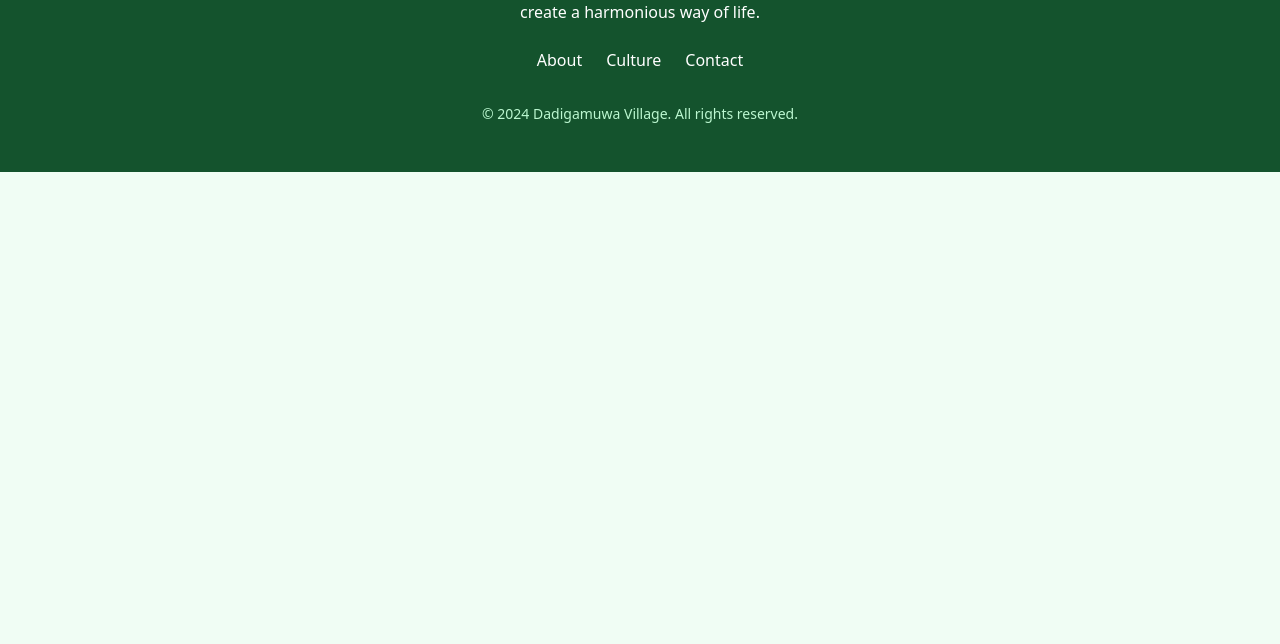
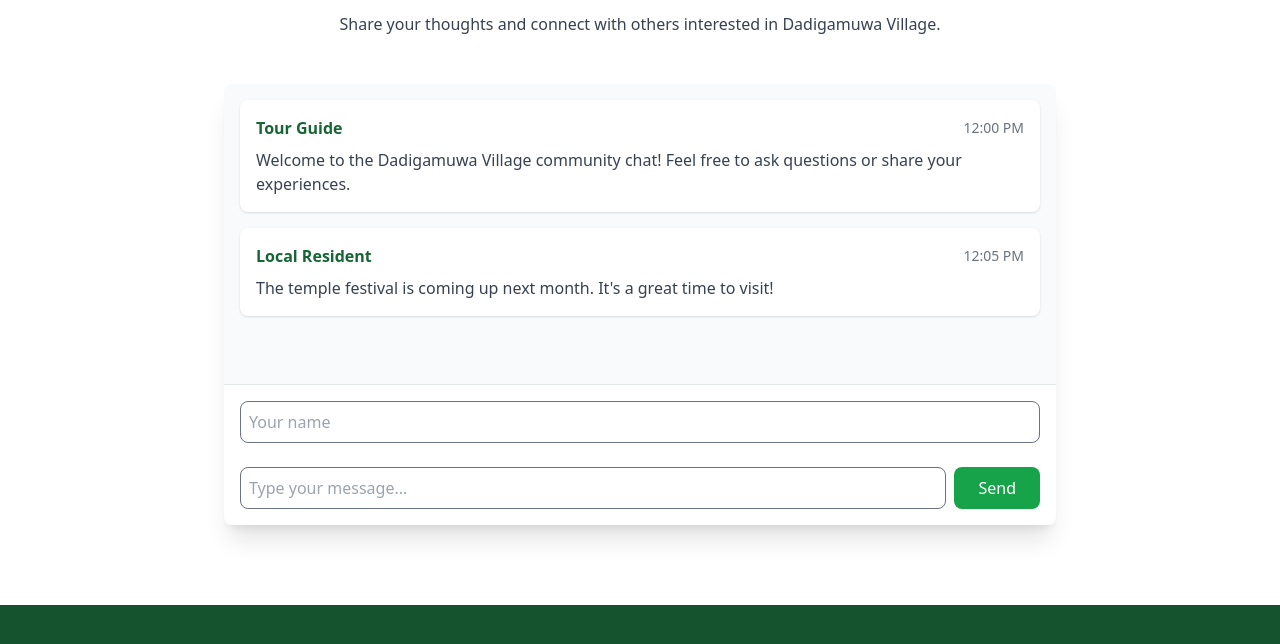
Before and after one commit to Slruvin/BRTweb, a plain HTML site: page index.html in a window 1280 px wide. Shown: the part 3266-3910 px from the top of the page. Before the commit the page ends 3438 px from the top, so only its background shows below. Drawn offline with nearby package versions, Linux system fonts and the light colour scheme.

Commit message:
Update index.html

```diff
--- a/index.html
+++ b/index.html
@@ -7,7 +7,7 @@
     <script src="https://cdn.tailwindcss.com"></script>
     <link href="https://cdnjs.cloudflare.com/ajax/libs/flowbite/2.3.0/flowbite.min.css" rel="stylesheet" />
     <style>
-        /* Custom scrollbar */
+         /* Custom scrollbar */
         ::-webkit-scrollbar {
             width: 8px;
         }
@@ -20,6 +20,21 @@
         }
         ::-webkit-scrollbar-thumb:hover {
             background: #45a049;
+        }
+
+        /* Chat box styles */
+        .chat-messages {
+            height: 300px;
+            overflow-y: auto;
+        }
+
+        .chat-message {
+            animation: fadeIn 0.3s ease-in;
+        }
+
+        @keyframes fadeIn {
+            from { opacity: 0; transform: translateY(10px); }
+            to { opacity: 1; transform: translateY(0); }
         }
     </style>
 </head>
@@ -177,6 +192,7 @@
         </div>
     </section>
 
+
     <!-- Map Section -->
     <section id="map" class="py-20 bg-green-50">
         <div class="max-w-7xl mx-auto px-4 sm:px-6 lg:px-8">
@@ -196,6 +212,37 @@
                     loading="lazy"
                     referrerpolicy="no-referrer-when-downgrade"
                 ></iframe>
+            </div>
+        </div>
+    </section>
+	   <!-- Chat Section -->
+    <section id="community-chat" class="py-20 bg-white">
+        <div class="max-w-4xl mx-auto px-4 sm:px-6 lg:px-8">
+            <div class="text-center mb-12">
+                <h2 class="text-4xl font-bold text-green-800 mb-4">Community Chat</h2>
+                <p class="text-gray-700 max-w-2xl mx-auto">
+                    Share your thoughts and connect with others interested in Dadigamuwa Village.
+                </p>
+            </div>
+
+            <div class="bg-white rounded-lg shadow-xl overflow-hidden">
+                <div class="chat-messages p-4 bg-gray-50">
+                    <div id="messageContainer" class="space-y-4">
+                        <!-- Messages will be inserted here -->
+                    </div>
+                </div>
+
+                <div class="p-4 border-t">
+                    <div class="mb-4">
+                        <input type="text" id="nameInput" placeholder="Your name" class="w-full p-2 border rounded-lg mb-2 focus:ring-2 focus:ring-green-500 focus:border-green-500">
+                    </div>
+                    <div class="flex gap-2">
+                        <input type="text" id="messageInput" placeholder="Type your message..." class="flex-1 p-2 border rounded-lg focus:ring-2 focus:ring-green-500 focus:border-green-500">
+                        <button onclick="sendMessage()" class="bg-green-600 text-white px-6 py-2 rounded-lg hover:bg-green-700 transition duration-300">
+                            Send
+                        </button>
+                    </div>
+                </div>
             </div>
         </div>
     </section>
@@ -226,5 +273,77 @@
     </footer>
 
     <script src="https://cdnjs.cloudflare.com/ajax/libs/flowbite/2.3.0/flowbite.min.js"></script>
+	<script>
+        // Chat functionality
+        const messages = [];
+
+        function sendMessage() {
+            const nameInput = document.getElementById('nameInput');
+            const messageInput = document.getElementById('messageInput');
+            const name = nameInput.value.trim() || 'Anonymous';
+            const message = messageInput.value.trim();
+
+            if (message) {
+                const timestamp = new Date().toLocaleTimeString();
+                messages.push({
+                    name,
+                    message,
+                    timestamp
+                });
+
+                displayMessages();
+                messageInput.value = '';
+
+                // Scroll to bottom
+                const container = document.getElementById('messageContainer');
+                container.scrollTop = container.scrollHeight;
+            }
+        }
+
+        function displayMessages() {
+            const container = document.getElementById('messageContainer');
+            container.innerHTML = messages.map(msg => `
+                <div class="chat-message bg-white p-4 rounded-lg shadow">
+                    <div class="flex items-center justify-between mb-2">
+                        <span class="font-bold text-green-800">${escapeHtml(msg.name)}</span>
+                        <span class="text-sm text-gray-500">${msg.timestamp}</span>
+                    </div>
+                    <p class="text-gray-700">${escapeHtml(msg.message)}</p>
+                </div>
+            `).join('');
+        }
+
+        function escapeHtml(unsafe) {
+            return unsafe
+                .replace(/&/g, "&amp;")
+                .replace(/</g, "&lt;")
+                .replace(/>/g, "&gt;")
+                .replace(/"/g, "&quot;")
+                .replace(/'/g, "&#039;");
+        }
+
+        // Allow sending message with Enter key
+        document.getElementById('messageInput').addEventListener('keypress', function(e) {
+            if (e.key === 'Enter') {
+                sendMessage();
+            }
+        });
+
+        // Add some initial messages
+        messages.push(
+            {
+                name: "Tour Guide",
+                message: "Welcome to the Dadigamuwa Village community chat! Feel free to ask questions or share your experiences.",
+                timestamp: "12:00 PM"
+            },
+            {
+                name: "Local Resident",
+                message: "The temple festival is coming up next month. It's a great time to visit!",
+                timestamp: "12:05 PM"
+            }
+        );
+        displayMessages();
+    </script>
+
 </body>
 </html>
```
